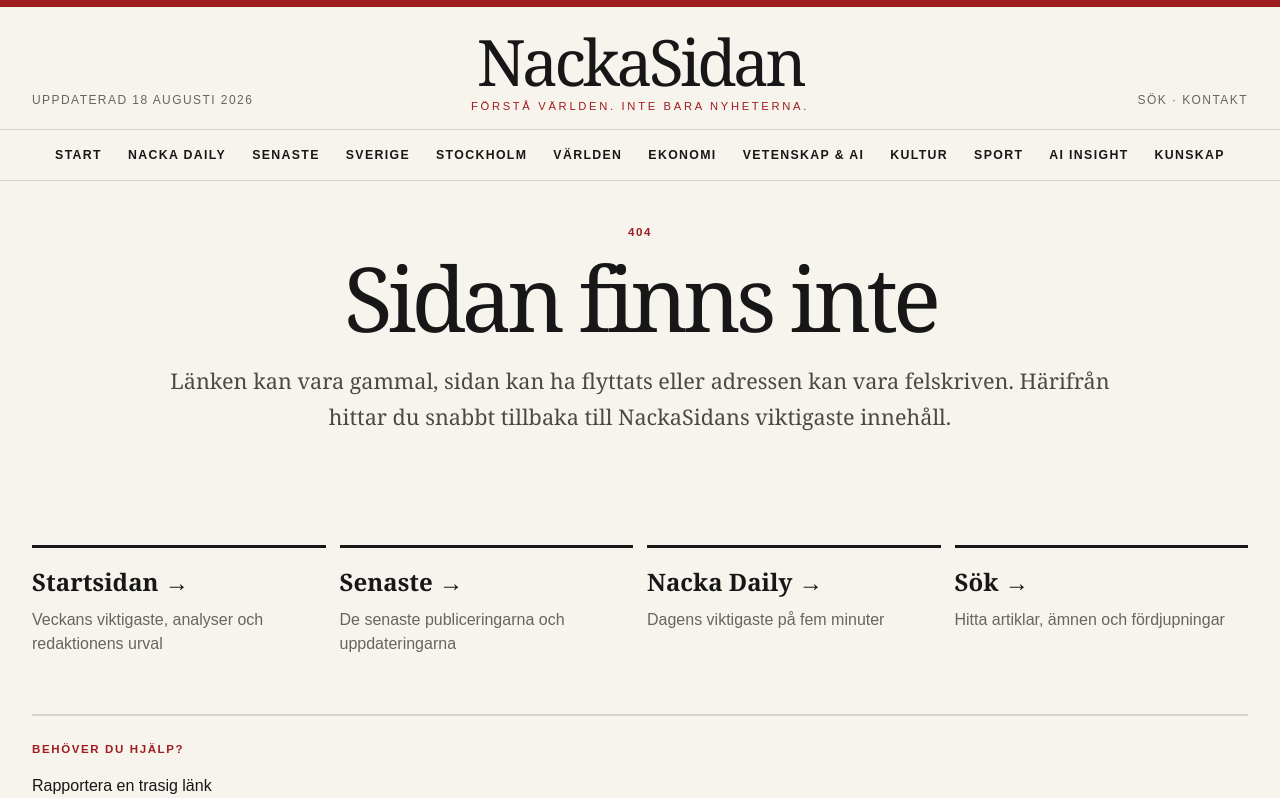
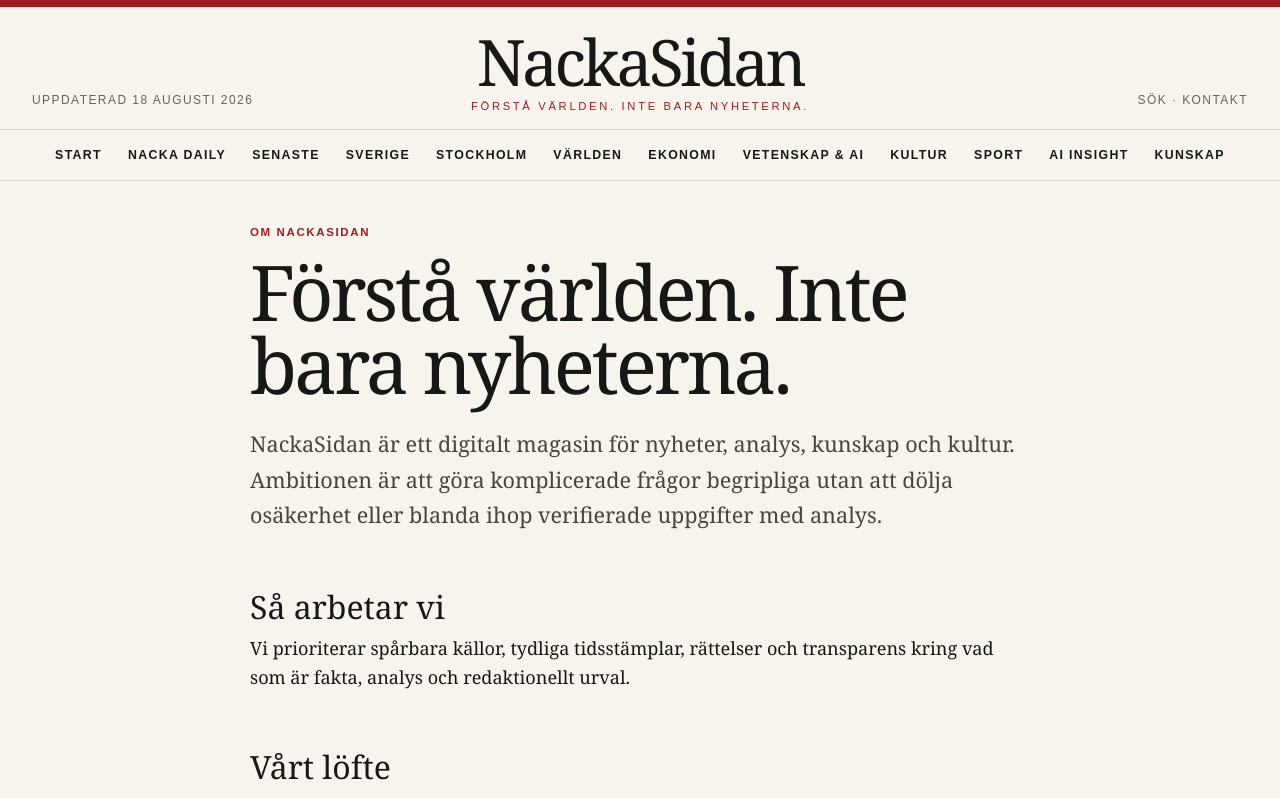
Before and after one commit to Djurgarden2019/NackaSidan-2026, a Next.js app: page /om in a window 1280 px wide. Before the commit this address had no page. Shown: the top 798 px of the page. Built offline with nearby package versions, Linux system fonts and the light colour scheme.

Commit message:
Main 309: add public about page

```diff
--- /dev/null
+++ b/app/om/page.tsx
@@ -0,0 +1,4 @@
+import type { Metadata } from 'next';
+import Link from 'next/link';
+export const metadata:Metadata={title:'Om NackaSidan',description:'Om NackaSidans uppdrag, arbetssätt och redaktionella ambition.'};
+export default function About(){return <main><div className="shell"><article className="article"><div className="kicker">Om NackaSidan</div><h1>Förstå världen. Inte bara nyheterna.</h1><p className="intro">NackaSidan är ett digitalt magasin för nyheter, analys, kunskap och kultur. Ambitionen är att göra komplicerade frågor begripliga utan att dölja osäkerhet eller blanda ihop verifierade uppgifter med analys.</p><h2>Så arbetar vi</h2><p>Vi prioriterar spårbara källor, tydliga tidsstämplar, rättelser och transparens kring vad som är fakta, analys och redaktionellt urval.</p><h2>Vårt löfte</h2><p>Vi ska inte hitta på läsarstatistik, källor eller säkerhet. När något är osäkert ska det framgå.</p><p><Link className="button" href="/principer">Läs våra redaktionella principer</Link></p></article></div></main>}
```
